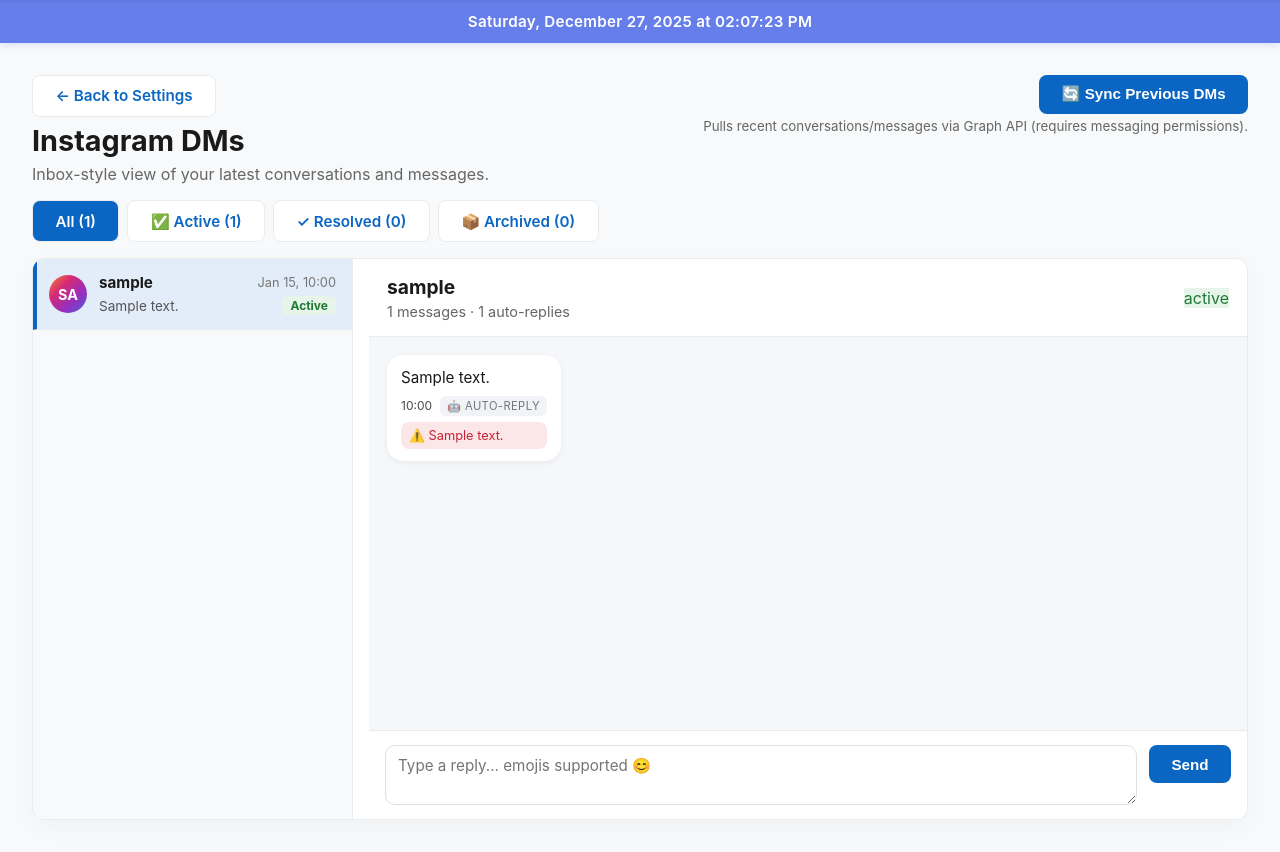
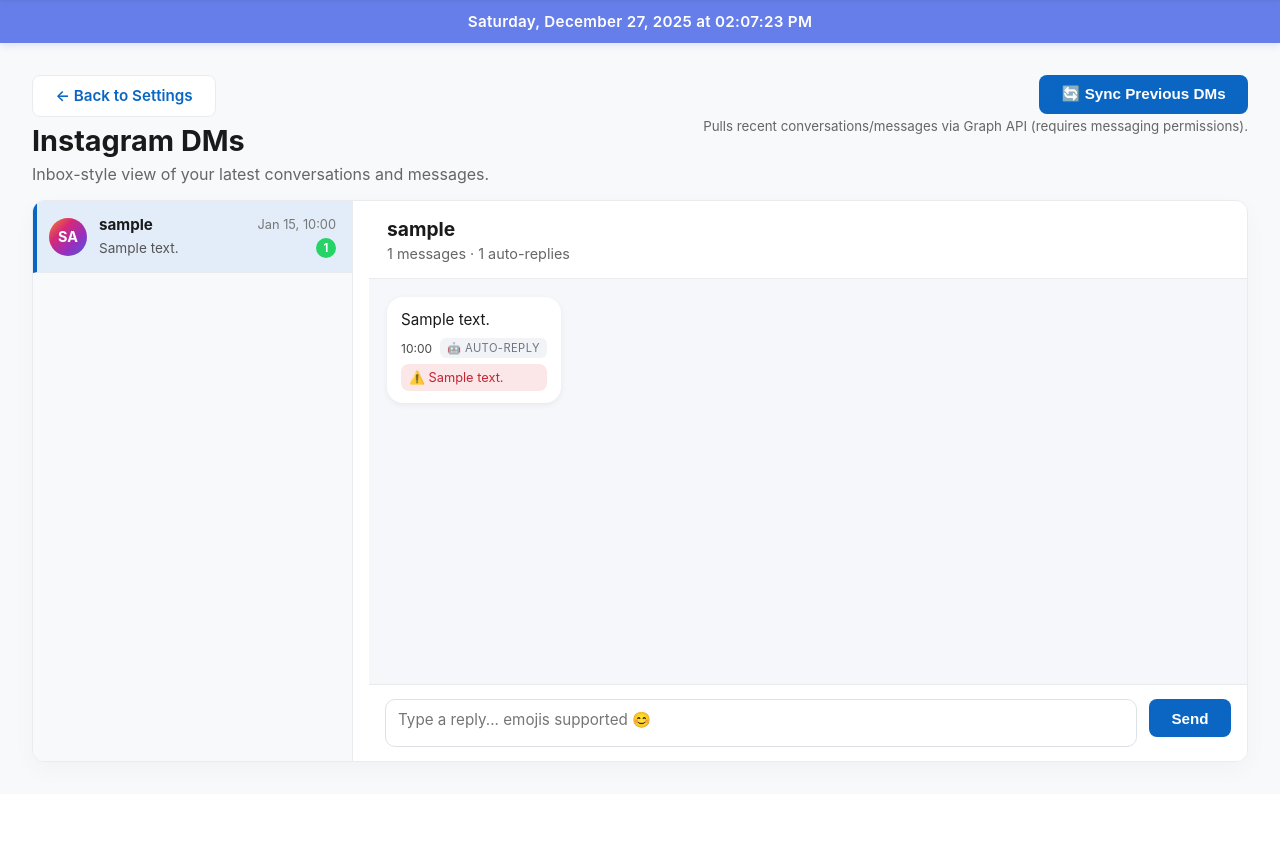
Before and after one commit to Jayesh-P006/1st-Deployement, a Flask app: page /settings/conversations in a window 1280 px wide; the page is wider, and only the part inside the window is pictured. Shown: the part 92-944 px from the top of that part. After the commit the page ends 854 px from the top of that part, so only its background shows below. Run offline with Flask 3, Linux system fonts and the light colour scheme; the visitor is signed in with stand-in values (Sample User, id 1); tables that the repository leaves empty hold one stand-in row (values such as "Sample post").

Commit message:
Some Minor Changes

```diff
--- a/app/social/instagram_webhooks.py
+++ b/app/social/instagram_webhooks.py
@@ -155,12 +155,13 @@
     token = current_app.config.get('INSTAGRAM_ACCESS_TOKEN')
 
     if not token:
+        current_app.logger.warning('Cannot fetch username: INSTAGRAM_ACCESS_TOKEN not configured')
         return None
 
     try:
         endpoint = f"{API_BASE}/{instagram_user_id}"
         params = {
-            'fields': 'name,username',
+            'fields': 'name,username,profile_pic',
             'access_token': token
         }
 
@@ -168,10 +169,17 @@
 
         if response.status_code == 200:
             data = response.json()
-            return data.get('username') or data.get('name')
+            username = data.get('username') or data.get('name')
+            if username:
+                current_app.logger.info(f'Fetched username for {instagram_user_id}: {username}')
+            return username
         else:
+            error_data = response.json() if response.headers.get('content-type', '').startswith('application/json') else {}
+            error_msg = error_data.get('error', {}).get('message', response.text)
+            current_app.logger.warning(f'Failed to fetch username for {instagram_user_id}: {error_msg}')
             return None
-    except:
+    except Exception as e:
+        current_app.logger.error(f'Error fetching username for {instagram_user_id}: {e}')
         return None
 
 def process_instagram_message(sender_id, message_id, message_text, timestamp):
@@ -235,6 +243,7 @@
         # Update conversation
         conversation.last_message_at = datetime.utcnow()
         conversation.message_count += 1
+        conversation.unread_count = (conversation.unread_count or 0) + 1  # Increment unread count
 
         db.session.commit()
 
--- a/app/static/css/style.css
+++ b/app/static/css/style.css
@@ -100,9 +100,6 @@
 .dm-sync {display: flex; flex-direction: column; align-items: flex-end; gap: 0.25rem;}
 .dm-sync small {color: #666;}
 
-.dm-filters {display: flex; gap: 0.5rem; flex-wrap: wrap; margin-bottom: 1rem;}
-.dm-filters .btn.secondary.active {background: #0a66c2; color: #fff;}
-
 .dm-shell {display: grid; grid-template-columns: 320px 1fr; gap: 1rem; background: #fff; border: 1px solid #e9ecef; border-radius: 12px; overflow: hidden; box-shadow: 0 8px 24px rgba(0,0,0,0.03);}
 .dm-list {background: #f7f9fb; border-right: 1px solid #e9ecef; max-height: 70vh; overflow-y: auto;}
 .dm-list-item {display: block; padding: 14px 16px; text-decoration: none; color: inherit; border-bottom: 1px solid #e9ecef; transition: background 0.2s;}
@@ -115,18 +112,28 @@
 .dm-name {font-weight: 700; color: #1a1a1a; font-size: 0.95rem;}
 .dm-time {color: #777; font-size: 0.8rem; white-space: nowrap;}
 .dm-list-bottom {display: flex; justify-content: space-between; gap: 6px; align-items: center;}
-.dm-preview {color: #555; font-size: 0.85rem; overflow: hidden; text-overflow: ellipsis; white-space: nowrap; max-width: 70%;}
-.dm-status {padding: 2px 8px; border-radius: 6px; font-size: 0.75rem; font-weight: 700; text-transform: capitalize; white-space: nowrap;}
-.dm-status-active {background: #e6f4ea; color: #1e7b34;}
-.dm-status-resolved {background: #e7f1ff; color: #0a58ca;}
-.dm-status-archived {background: #f1f3f5; color: #495057;}
+.dm-preview {color: #555; font-size: 0.85rem; overflow: hidden; text-overflow: ellipsis; white-space: nowrap; flex: 1; max-width: 60%;}
+.dm-badges {display: flex; gap: 4px; align-items: center; flex-shrink: 0;}
 
-.dm-chat {display: flex; flex-direction: column; min-height: 70vh;}
-.dm-chat-header {display: flex; justify-content: space-between; align-items: center; padding: 16px 18px; border-bottom: 1px solid #e9ecef;}
+/* New tag system */
+.dm-tag {padding: 3px 8px; border-radius: 4px; font-size: 0.7rem; font-weight: 700; text-transform: uppercase; letter-spacing: 0.3px; white-space: nowrap;}
+.dm-tag-issue {background: #dc3545; color: #fff;}
+.dm-tag-auto-off {background: #f59e0b; color: #fff;}
+
+/* Unread count bubble (WhatsApp style) */
+.dm-unread-bubble {background: #25d366; color: #fff; border-radius: 50%; min-width: 20px; height: 20px; display: inline-flex; align-items: center; justify-content: center; font-size: 0.7rem; font-weight: 700; padding: 0 5px;}
+
+/* Remove old status badges */
+.dm-status {display: none;}
+.dm-status-active, .dm-status-resolved, .dm-status-archived {display: none;}
+
+.dm-chat {display: flex; flex-direction: column; height: 70vh; max-height: 70vh;}
+.dm-chat-header {display: flex; justify-content: space-between; align-items: center; padding: 16px 18px; border-bottom: 1px solid #e9ecef; flex-shrink: 0;}
 .dm-chat-header h2 {margin: 0; font-size: 1.2rem;}
 .dm-chat-header p {margin: 4px 0 0; color: #666; font-size: 0.9rem;}
+.dm-header-badges {display: flex; gap: 6px; align-items: center;}
 
-.dm-chat-window {flex: 1; background: #f5f7fb; padding: 18px; overflow-y: auto; display: flex; flex-direction: column; gap: 12px;}
+.dm-chat-window {flex: 1; background: #f5f7fb; padding: 18px; overflow-y: auto; overflow-x: hidden; display: flex; flex-direction: column; gap: 12px; max-height: calc(70vh - 140px);}
 .dm-bubble-row {display: flex;}
 .dm-bubble-row.outgoing {justify-content: flex-end;}
 .dm-bubble-row.incoming {justify-content: flex-start;}
@@ -142,8 +149,8 @@
 
 .dm-empty-chat {display: flex; align-items: center; justify-content: center; color: #777; height: 100%; padding: 2rem; text-align: center;}
 
-.dm-composer {display: flex; gap: 0.75rem; align-items: flex-start; padding: 14px 16px; border-top: 1px solid #e9ecef; background: #fff;}
-.dm-composer textarea {flex: 1; border: 1.5px solid #dde1e6; border-radius: 10px; padding: 10px 12px; font-size: 0.95rem; resize: vertical; min-height: 48px; font-family: inherit;}
+.dm-composer {display: flex; gap: 0.75rem; align-items: flex-start; padding: 14px 16px; border-top: 1px solid #e9ecef; background: #fff; flex-shrink: 0;}
+.dm-composer textarea {flex: 1; border: 1.5px solid #dde1e6; border-radius: 10px; padding: 10px 12px; font-size: 0.95rem; resize: none; height: 48px; font-family: inherit;}
 .dm-composer textarea:focus {outline: none; border-color: #0a66c2; box-shadow: 0 0 0 3px rgba(10,102,194,0.12);}
 
 @media (max-width: 960px) {
--- a/app/templates/dm/conversation_detail.html
+++ b/app/templates/dm/conversation_detail.html
@@ -1,13 +1,13 @@
 {% extends 'base.html' %}
 
-{% block title %}Conversation with {{ conversation.instagram_username or conversation.instagram_user_id }}{% endblock %}
+{% block title %}Conversation with {{ conversation.get_display_name() }}{% endblock %}
 
 {% block content %}
 <div style="margin-bottom: 20px;">
   <a href="{{ url_for('settings.conversations') }}" class="btn secondary" style="margin-bottom: 15px;">← Back to Conversations</a>
   <div style="display: flex; justify-content: space-between; align-items: center;">
     <div>
-      <h1 style="margin-bottom: 5px;">💬 Conversation with {{ conversation.instagram_username or 'User ' + conversation.instagram_user_id }}</h1>
+      <h1 style="margin-bottom: 5px;">💬 Conversation with {{ conversation.get_display_name() }}</h1>
       <p style="color: #666; margin: 0;">{{ conversation.message_count }} messages • {{ conversation.auto_reply_count }} auto-replies</p>
     </div>
 
--- a/app/templates/dm/conversations.html
+++ b/app/templates/dm/conversations.html
@@ -15,34 +15,33 @@
   </form>
 </div>
 
-<div class="dm-filters">
-  <a href="{{ url_for('dm.conversations', status='all', conversation_id=selected_conversation.id if selected_conversation else None) }}"
-     class="btn secondary {% if status_filter == 'all' %}active{% endif %}">All ({{ status_counts.all }})</a>
-  <a href="{{ url_for('dm.conversations', status='active', conversation_id=selected_conversation.id if selected_conversation else None) }}"
-     class="btn secondary {% if status_filter == 'active' %}active{% endif %}">✅ Active ({{ status_counts.active }})</a>
-  <a href="{{ url_for('dm.conversations', status='resolved', conversation_id=selected_conversation.id if selected_conversation else None) }}"
-     class="btn secondary {% if status_filter == 'resolved' %}active{% endif %}">✓ Resolved ({{ status_counts.resolved }})</a>
-  <a href="{{ url_for('dm.conversations', status='archived', conversation_id=selected_conversation.id if selected_conversation else None) }}"
-     class="btn secondary {% if status_filter == 'archived' %}active{% endif %}">📦 Archived ({{ status_counts.archived }})</a>
-</div>
-
 {% if conversations %}
 <div class="dm-shell">
   <aside class="dm-list">
     {% for conv in conversations %}
     {% set last_msg = conv.messages.order_by(DMMessage.created_at.desc()).first() %}
-    <a href="{{ url_for('dm.conversations', status=status_filter, conversation_id=conv.id) }}"
+    <a href="{{ url_for('dm.conversations', conversation_id=conv.id) }}"
        class="dm-list-item {% if selected_conversation and conv.id == selected_conversation.id %}active{% endif %}">
       <div class="dm-list-row">
-        <div class="dm-avatar">{{ (conv.instagram_username or conv.instagram_user_id)[0:2]|upper }}</div>
+        <div class="dm-avatar">{{ conv.get_display_name()[0:2]|upper }}</div>
         <div class="dm-list-meta">
           <div class="dm-list-top">
-            <span class="dm-name">{{ conv.instagram_username or 'User ' + conv.instagram_user_id }}</span>
+            <span class="dm-name">{{ conv.get_display_name() }}</span>
             <span class="dm-time">{{ (last_msg.created_at.strftime('%b %d, %H:%M')) if last_msg else '' }}</span>
           </div>
           <div class="dm-list-bottom">
             <span class="dm-preview">{{ (last_msg.message_text[:70] + ('…' if last_msg and last_msg.message_text|length > 70 else '')) if last_msg else 'No messages yet' }}</span>
-            <span class="dm-status dm-status-{{ conv.conversation_status }}">{{ conv.conversation_status }}</span>
+            <div class="dm-badges">
+              {% if conv.has_issues() %}
+              <span class="dm-tag dm-tag-issue">Issue</span>
+              {% endif %}
+              {% if conv.has_auto_chat_off_messages() %}
+              <span class="dm-tag dm-tag-auto-off">Auto-Chat-Off</span>
+              {% endif %}
+              {% if conv.unread_count and conv.unread_count > 0 %}
+              <span class="dm-unread-bubble">{{ conv.unread_count }}</span>
+              {% endif %}
+            </div>
           </div>
         </div>
       </div>
@@ -54,10 +53,17 @@
     {% if selected_conversation %}
     <div class="dm-chat-header">
       <div>
-        <h2>{{ selected_conversation.instagram_username or 'User ' + selected_conversation.instagram_user_id }}</h2>
+        <h2>{{ selected_conversation.get_display_name() }}</h2>
         <p>{{ selected_conversation.message_count }} messages · {{ selected_conversation.auto_reply_count }} auto-replies</p>
       </div>
-      <div class="dm-chat-status dm-status-{{ selected_conversation.conversation_status }}">{{ selected_conversation.conversation_status }}</div>
+      <div class="dm-header-badges">
+        {% if selected_conversation.has_issues() %}
+        <span class="dm-tag dm-tag-issue">Issue</span>
+        {% endif %}
+        {% if selected_conversation.has_auto_chat_off_messages() %}
+        <span class="dm-tag dm-tag-auto-off">Auto-Chat-Off</span>
+        {% endif %}
+      </div>
     </div>
 
     <div class="dm-chat-window" id="chatWindow">
--- a/run.py
+++ b/run.py
@@ -1,7 +1,22 @@
 import os
-from app import create_app
+from app import create_app, db
+from app.models import DMConversation
 
 app = create_app()
+
+# Add unread_count column if it doesn't exist (migration helper)
+with app.app_context():
+    try:
+        # Try to add the column if it doesn't exist
+        from sqlalchemy import inspect
+        inspector = inspect(db.engine)
+        columns = [col['name'] for col in inspector.get_columns('dm_conversation')]
+        if 'unread_count' not in columns:
+            db.engine.execute('ALTER TABLE dm_conversation ADD COLUMN unread_count INTEGER DEFAULT 0')
+            print("✓ Added unread_count column to dm_conversation table")
+    except Exception as e:
+        # Column might already exist or using different DB
+        pass
 
 if __name__ == '__main__':
     port = int(os.environ.get('PORT', 5000))
```
Also changed, not shown: app/dm_routes.py (+11 -23 lines), app/models.py (+38 -1 lines).
